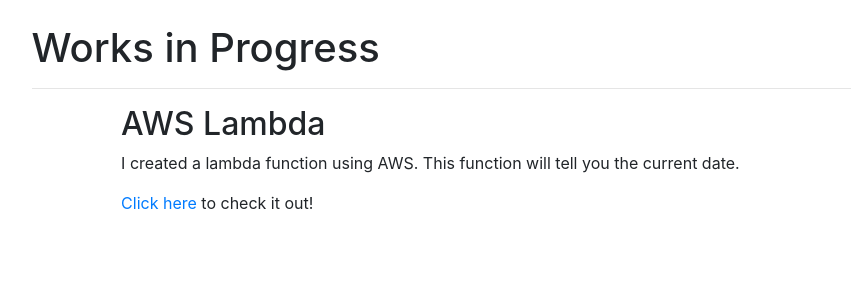
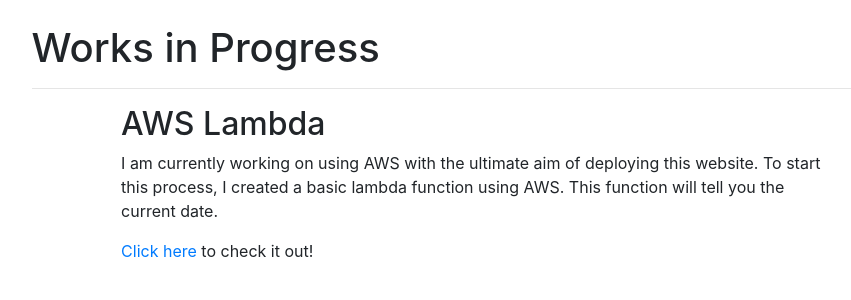
Before and after one commit to Caitlin-Blackall/Personal_Website, a Django app: template aws/templates/aws.html in a window 1280 px wide. Shown: the part 56-356 px from the top of the page, without its empty margins (161-1012 px from the left). Run offline with Django 3.2, Linux system fonts and the light colour scheme; the template is opened without the code that fills it, so the values that code supplies are empty; some libraries are stand-ins or nearby versions.

Commit message:
Updated about me section, changed In Progress section

```diff
--- a/aws/templates/aws.html
+++ b/aws/templates/aws.html
@@ -8,7 +8,9 @@
     <hr>
     <div class="col-md-10 offset-md-1">
         <h2>AWS Lambda</h2>
-        <p>I created a lambda function using AWS. This function will tell you the current date.</p>
+        <p>I am currently working on using AWS with the ultimate aim of deploying this website.
+            To start this process, I created a basic lambda function using AWS.
+            This function will tell you the current date.</p>
         <p><a target="_blank" rel="noopener noreferrer" href="https://7sks7j7nxqjios27zjygwpv3ka0ahwng.lambda-url.eu-north-1.on.aws/">Click here</a> to check it out!</p>
     </div>
 </div>
```
